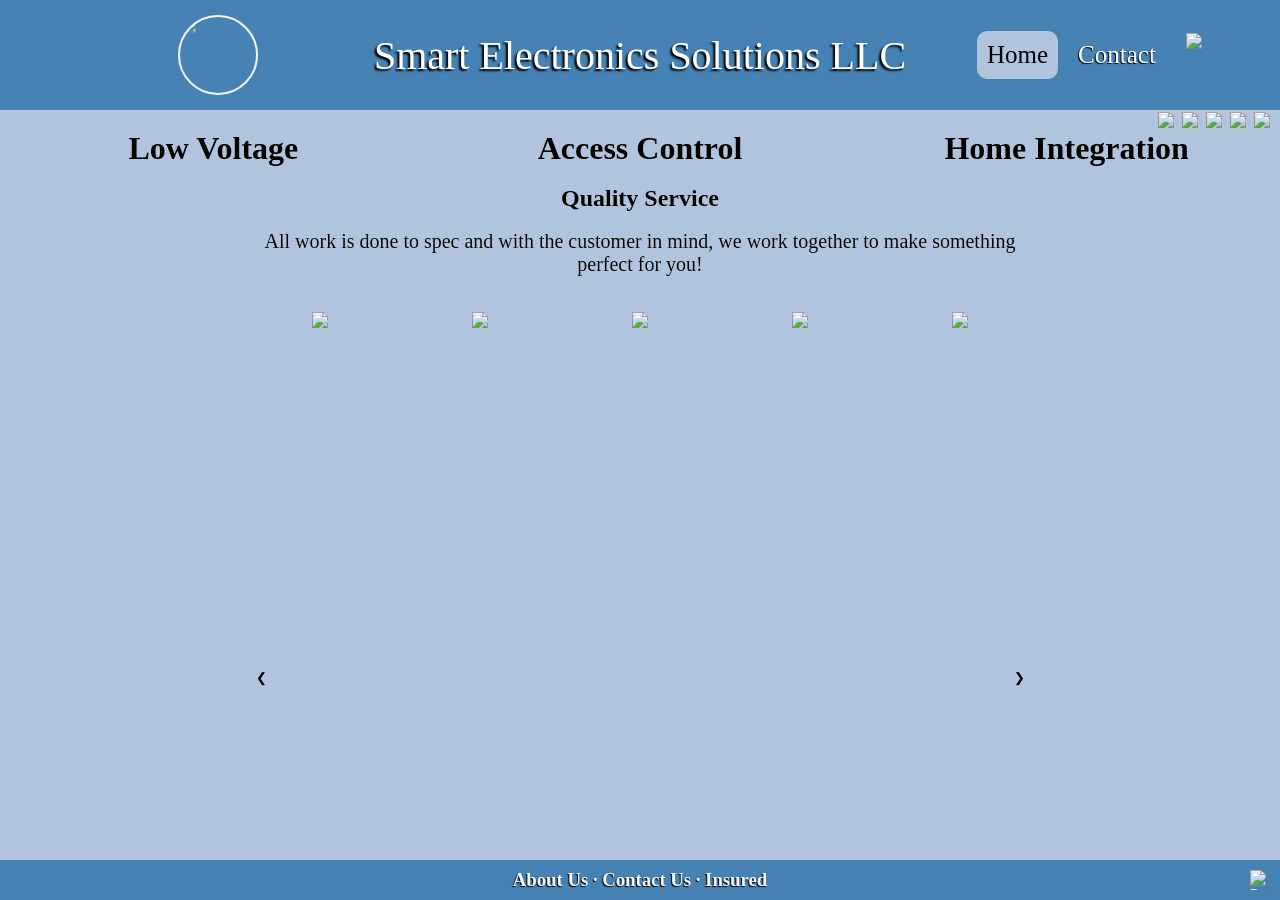
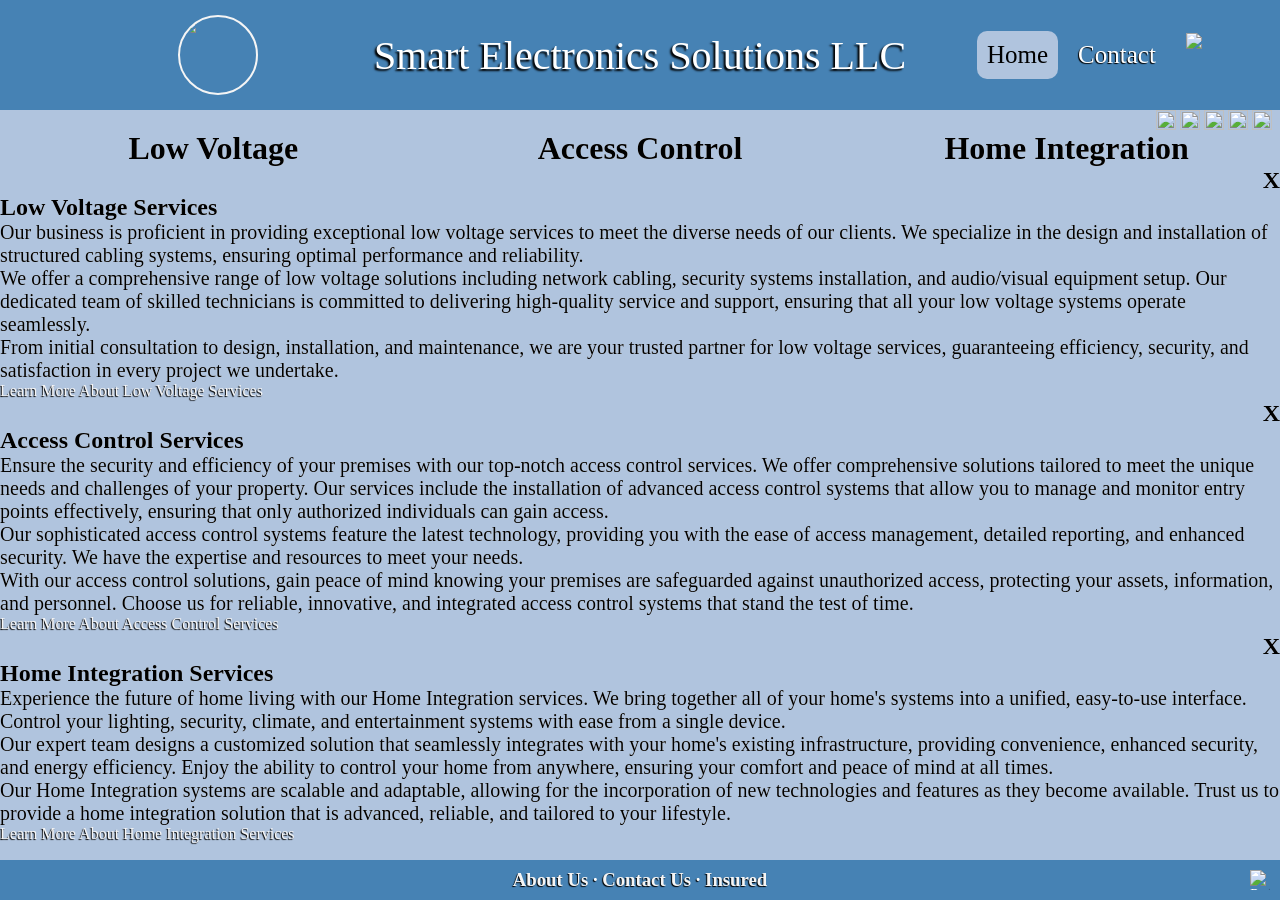

img

--- a/websites/ses/css/styles.css
+++ b/websites/ses/css/styles.css
@@ -369,7 +369,7 @@ textarea {
     flex: 1;
 }
 
-.description {
+.descript {
     padding: 20px;
     text-align: center;
     display: none;
@@ -527,6 +527,25 @@ textarea {
 .no-print,
 #no-print {
     color: darkred;
+}
+
+.modal {
+    display: none;
+    position: fixed;
+    z-index: 1;
+    left: 0;
+    top: 0;
+    width: 100%;
+    height: 100%;
+    overflow: auto;
+    background-color: rgba(0, 0, 0, 0.4);
+}
+
+.modal-content {
+    text-align: center;
+    margin: 15% auto;
+    padding: 20px;
+    width: 80%;
 }
 
 @media only screen and (max-width: 1090px) {
